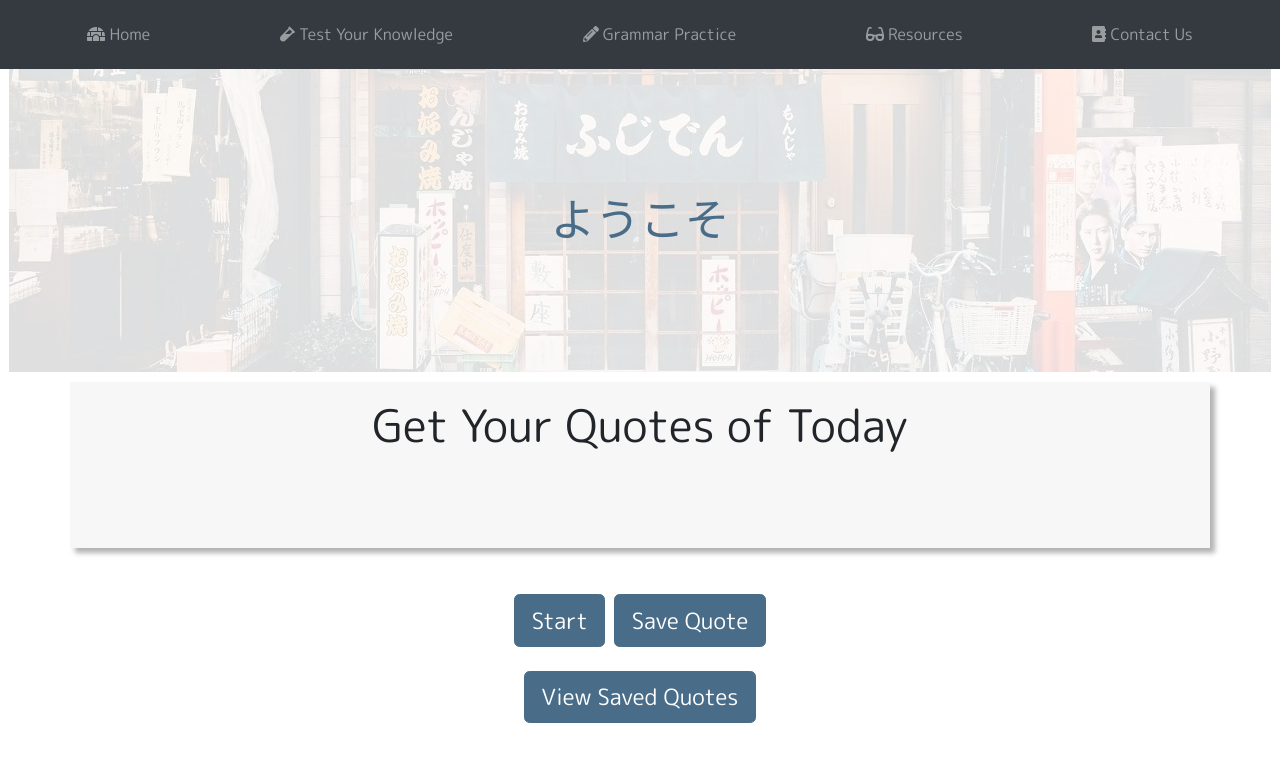
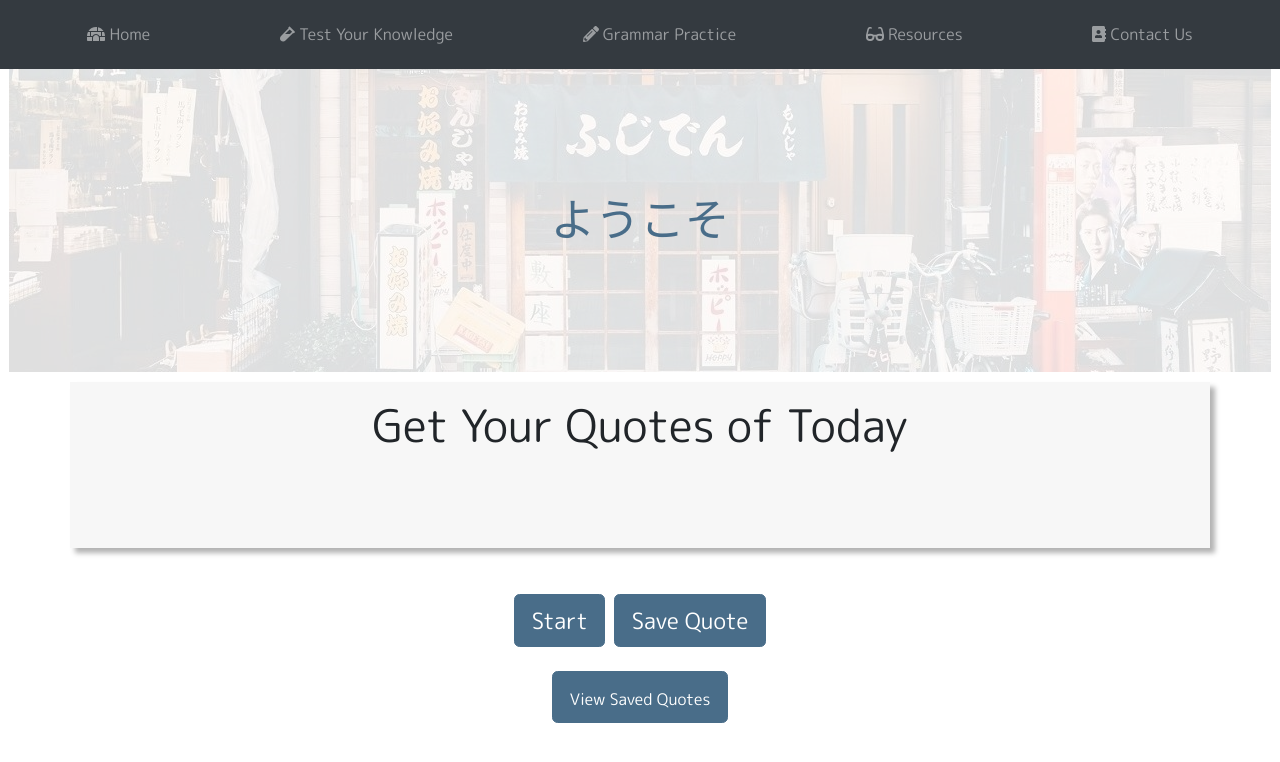
Before and after one commit to hejthere/jpisfun, a React (Create React App) app: page /quotes in a window 1280 px wide. Shown: the top 762 px of the page. Built offline with nearby package versions, Linux system fonts and the light colour scheme; the HTML template or start-up script is replaced by a standard one.

Commit message:
Save Quotes 2

```diff
--- a/src/component/Vocaburary/RandomQuote.js
+++ b/src/component/Vocaburary/RandomQuote.js
@@ -1,6 +1,7 @@
 import React, { Component } from 'react';
 import Button from 'react-bootstrap/Button';
 import Container from 'react-bootstrap/Container';
+import {Link} from 'react-router-dom';
 import Quotes from './Quotes'
 import './randomQuote.css';
 
@@ -22,6 +23,10 @@ quotes: [
 ,
 generatedQuote: {id:'', japanese:'Get Your Quotes of Today' , english: '' , author:''},
 savedQuotes:[]
+};
+
+componentDidUpdate(){
+    localStorage.setItem('savedQuotes', JSON.stringify(this.state.savedQuotes));
 }
 
 generateQuoteHandler =()=> {
@@ -35,19 +40,15 @@ generateQuoteHandler =()=> {
     { generatedQuote: updatedQuote });
     }
 
+
 saveQuoteHandler =()=> {
-let quoteArray = [...this.state.savedQuotes];
+const quoteArray = [...this.state.savedQuotes];
 quoteArray.push(this.state.generatedQuote);
 this.setState({savedQuotes: quoteArray });
-localStorage.setItem('savedQuotes', JSON.stringify(this.state.savedQuotes));
 }
 
 
-
-
-
 render() {
-
 
 return(
 <Container>
@@ -62,7 +63,7 @@ authorQuote = {this.state.generatedQuote.author}
 <Button onClick={this.saveQuoteHandler}>Save Quote</Button>
 <br />
 <br />
-<Button href="/jpisfun/savedquotes"> View Saved Quotes</Button>
+<Button><Link to ="/savedquotes"> View Saved Quotes</Link></Button>
 <br/>
 <br/>
 </Container>
```
